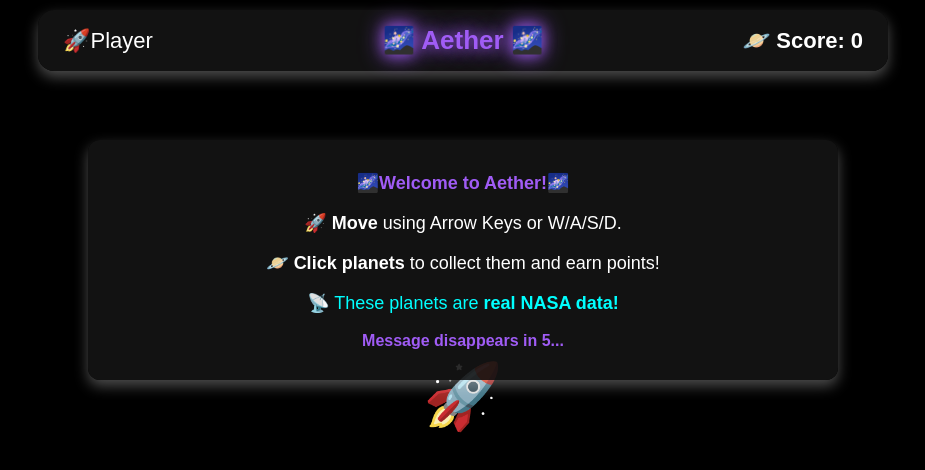
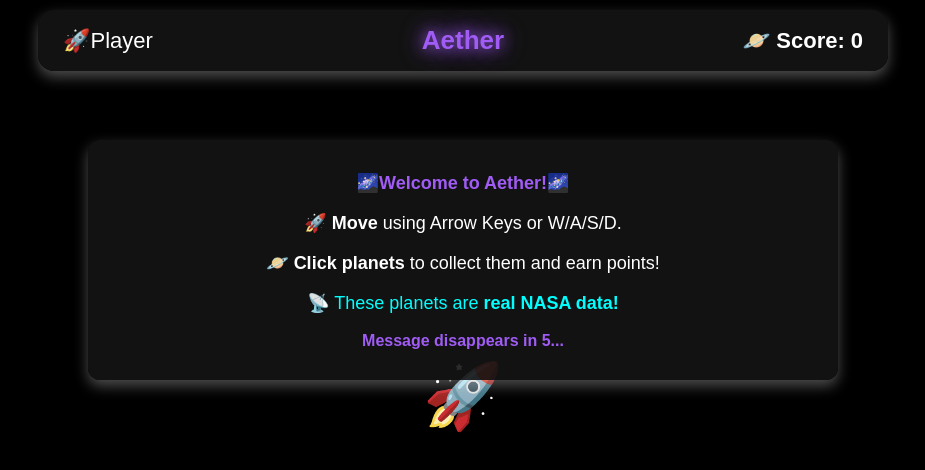
Before and after one commit to GurmukhSKharod/Aether, a React (Create React App) app in the folder frontend/: page / in a window 1280 px wide. Shown: the top 470 px of the page, without its empty margins (177-1102 px from the left). Built offline with nearby package versions, Linux system fonts and the light colour scheme; no server answers.

Commit message:
changed hud

```diff
--- a/frontend/src/components/Hud.js
+++ b/frontend/src/components/Hud.js
@@ -23,7 +23,7 @@
             </div>
 
             {/* Game Title - Centered */}
-            <div className="hud-item hud-center">🌌 Aether 🌌</div>
+            <div className="hud-item hud-center">Aether</div>
 
             {/* Score - Right Aligned */}
             <div className="hud-item hud-right">
```
